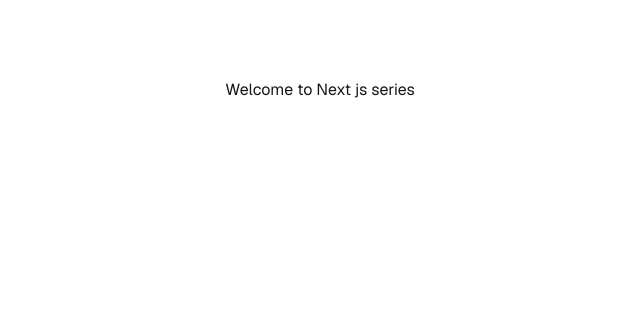
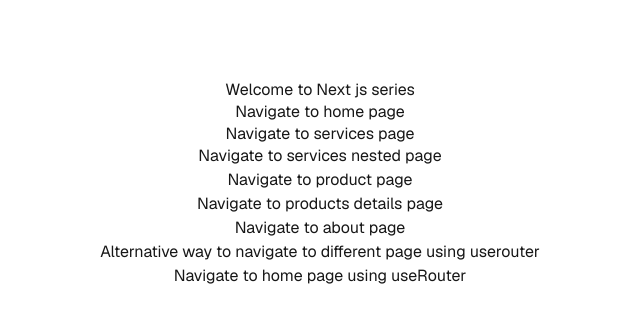
Before and after one commit to Shyam01999/Next-js, a Next.js app in the folder next-js-demo-app/: page / in a window 1280 px wide. Shown: the top 322 px of the page, without its empty margins (320-960 px from the left). Built offline with nearby package versions, Linux system fonts and the light colour scheme.

Commit message:
navigate to different page using link and useRouter

```diff
--- a/next-js-demo-app/src/app/page.js
+++ b/next-js-demo-app/src/app/page.js
@@ -1,8 +1,17 @@
+'use client'
 import Image from "next/image";
+import Link from "next/link";
+import { useRouter } from "next/navigation";
 
 export default function Home() {
+  const router = useRouter();
+
+  const handleNavigate = () => {
+    router.push("home")
+  }
+
   return (
-    <div className="grid grid-rows-[20px_1fr_20px] items-center justify-items-center min-h-screen p-8 pb-20 gap-16 sm:p-20 font-[family-name:var(--font-geist-sans)]">
+    <div className="grid grid-rows-[20px_1fr_20px] items-center justify-items-center  p-8 pb-20  sm:p-20 font-[family-name:var(--font-geist-sans)]">
       {/* <main className="flex flex-col gap-8 row-start-2 items-center sm:items-start">
         <Image
           className="dark:invert"
@@ -97,6 +106,19 @@
         </a>
       </footer> */}
       <h1>Welcome to Next js series</h1>
+      <Link href={"home"}>Navigate to home page</Link>
+      <Link href={"services"}>Navigate to services page</Link>
+      <Link href={"services/webdevelopment/frontend-development"}>Navigate to services nested page</Link>
+      <Link href={"product"}>Navigate to product page</Link>
+      <Link href={"product/1"}>Navigate to products details page</Link>
+      <Link href={"about"}>Navigate to about page</Link>
+
+      <h1>Alternative way to navigate to different page using userouter</h1>
+
+      <button onClick={handleNavigate}>Navigate to home page using useRouter</button>
+
+
+
     </div>
   );
 }
```
